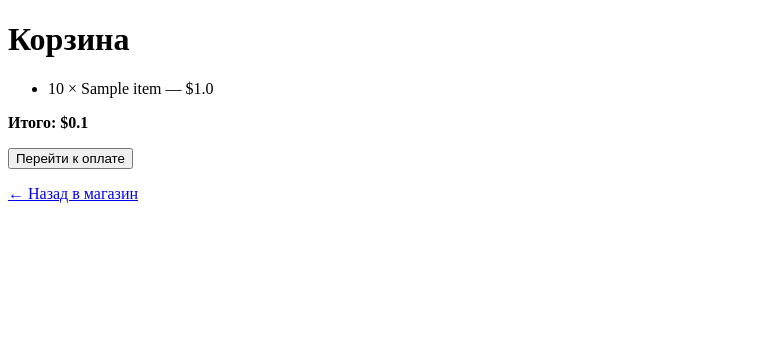
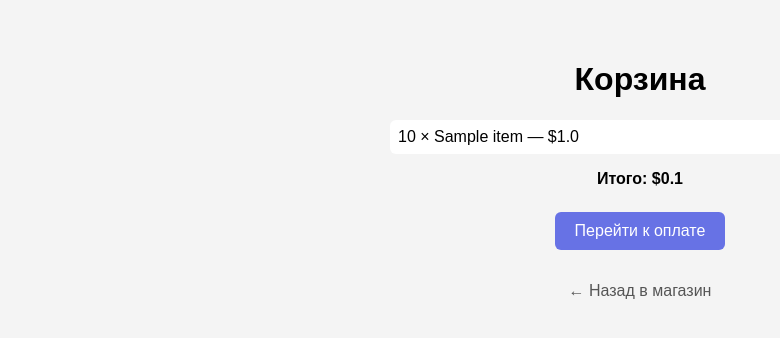
Before and after one commit to Jacob59569/Fast-Api_Stripe, a FastAPI app: template templates/cart.html in a window 1280 px wide. Shown: the top 338 px of the page, without its empty margins (0-780 px from the left). Run offline with FastAPI, Linux system fonts and the light colour scheme; the template is opened without the code that fills it: most values are stand-ins (such as "Sample title", 1, 10 or a date in 2020); parts of the project's set-up code (start-up, migrations or seed data) failed here and were passed over.

Commit message:
Add cart UI

```diff
--- a/main.py
+++ b/main.py
@@ -2,6 +2,7 @@ import uvicorn
 from fastapi.templating import Jinja2Templates
 from fastapi.responses import HTMLResponse
 from fastapi import FastAPI, Request, HTTPException, Form
+from fastapi.responses import RedirectResponse
 import stripe
 import os
 from dotenv import load_dotenv
@@ -34,7 +35,7 @@ async def create_checkout_session():
                 "price_data": {
                     "currency": "usd",
                     "product_data": {
-                        "name": "Coffee Mug",
+                        "name": "Кружка Бубки",
                     },
                     "unit_amount": 1500,  # 15.00 USD
                 },
@@ -126,7 +127,7 @@ async def get_payments_html(request: Request):
 @app.get("/", response_class=HTMLResponse)
 async def home(request: Request):
     products = [
-        {"name": "Coffee Mug", "price_cents": 1500},
+        {"name": "Кружка Бубки", "price_cents": 1500},
         {"name": "T-Shirt", "price_cents": 2500},
         {"name": "Sticker Pack", "price_cents": 500},
         {"name": "Water Bottle", "price_cents": 2000},
@@ -166,9 +167,10 @@ def clear_cart():
     return {"message": "Корзина очищена"}
 
 @app.post("/cart/checkout")
-async def checkout():
+async def checkout(request: Request):
     if not cart:
-        raise HTTPException(status_code=400, detail="Корзина пуста")
+        return templates.TemplateResponse("cart.html", {"request": request, "cart": cart, "total": 0, "error": "Корзина пуста"})
+
 
     line_items = [
         {
@@ -190,7 +192,7 @@ async def checkout():
     )
 
     cart.clear()  # очищаем корзину после оформления
-    return {"checkout_url": session.url}
+    return RedirectResponse(session.url, status_code=303)
 
 # ----------------- End -------------------------------
 
--- a/templates/cart.html
+++ b/templates/cart.html
@@ -1,7 +1,60 @@
 <!DOCTYPE html>
-<html>
+<html lang="ru">
 <head>
+  <meta charset="UTF-8">
   <title>Корзина</title>
+  <style>
+    body {
+      font-family: Arial, sans-serif;
+      padding: 2rem;
+      background-color: #f4f4f4;
+    }
+    h1 {
+      text-align: center;
+    }
+    ul {
+      list-style: none;
+      padding: 0;
+      max-width: 500px;
+      margin: 1rem auto;
+    }
+    li {
+      padding: 0.5rem;
+      background: white;
+      margin-bottom: 0.5rem;
+      border-radius: 6px;
+    }
+    .total {
+      font-weight: bold;
+      text-align: center;
+    }
+    form {
+      text-align: center;
+      margin-top: 1.5rem;
+    }
+    button {
+      background: #6772e5;
+      color: white;
+      padding: 10px 20px;
+      font-size: 16px;
+      border: none;
+      border-radius: 6px;
+      cursor: pointer;
+    }
+    .error {
+      color: red;
+      text-align: center;
+      margin-top: 1rem;
+    }
+    .back-link {
+      text-align: center;
+      margin-top: 2rem;
+    }
+    .back-link a {
+      color: #555;
+      text-decoration: none;
+    }
+  </style>
 </head>
 <body>
   <h1>Корзина</h1>
@@ -12,15 +65,21 @@
         <li>{{ item.quantity }} × {{ item.name }} — ${{ (item.price_cents * item.quantity) / 100 }}</li>
       {% endfor %}
     </ul>
-    <p><strong>Итого: ${{ total / 100 }}</strong></p>
+    <p class="total">Итого: ${{ total / 100 }}</p>
 
     <form action="/cart/checkout" method="post">
       <button type="submit">Перейти к оплате</button>
     </form>
   {% else %}
-    <p>Корзина пуста.</p>
+    <p class="error">Корзина пуста.</p>
   {% endif %}
 
-  <p><a href="/">← Назад в магазин</a></p>
+  {% if error %}
+    <div class="error">Ошибка: {{ error }}</div>
+  {% endif %}
+
+  <div class="back-link">
+    <a href=\"/\">← Назад в магазин</a>
+  </div>
 </body>
 </html>
```
